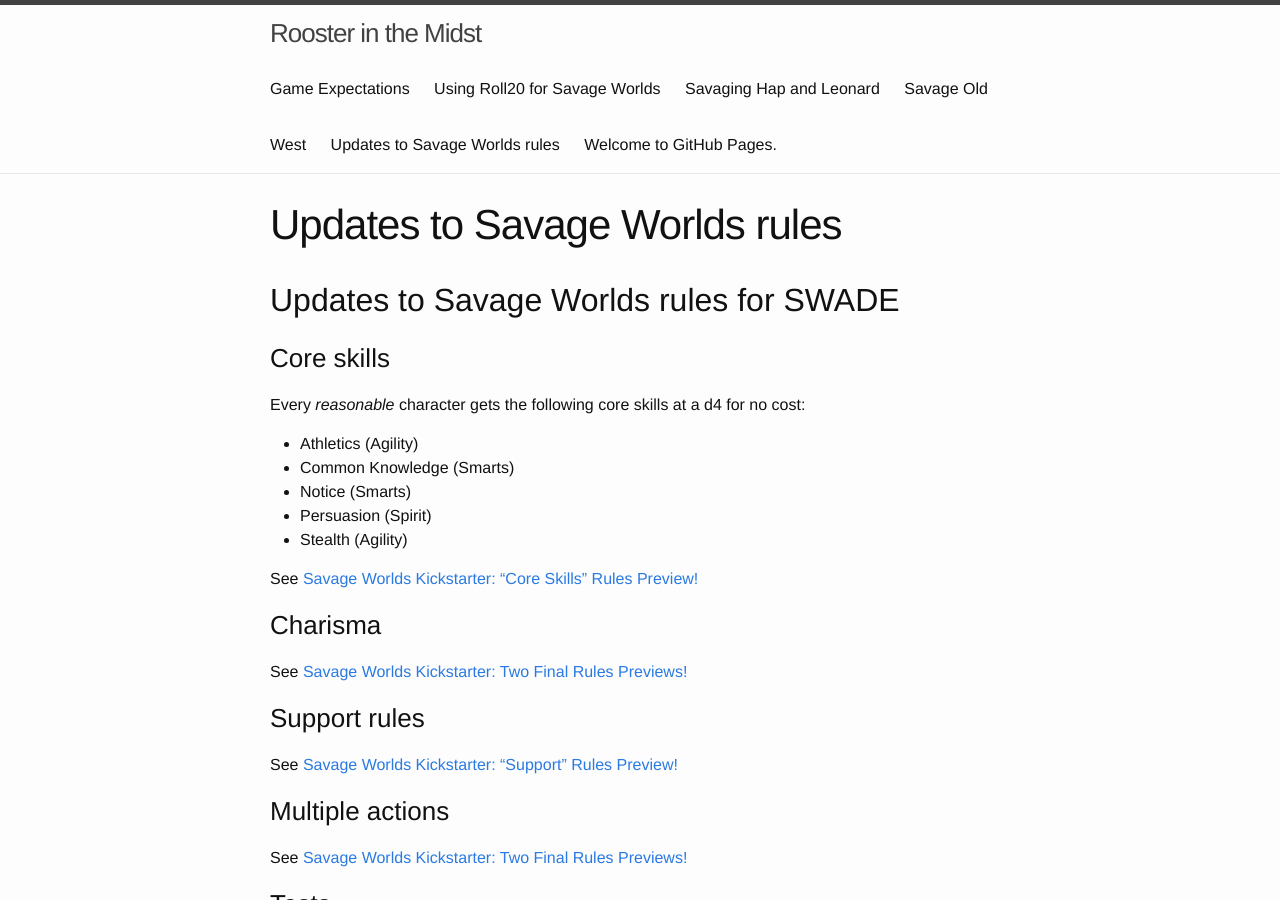
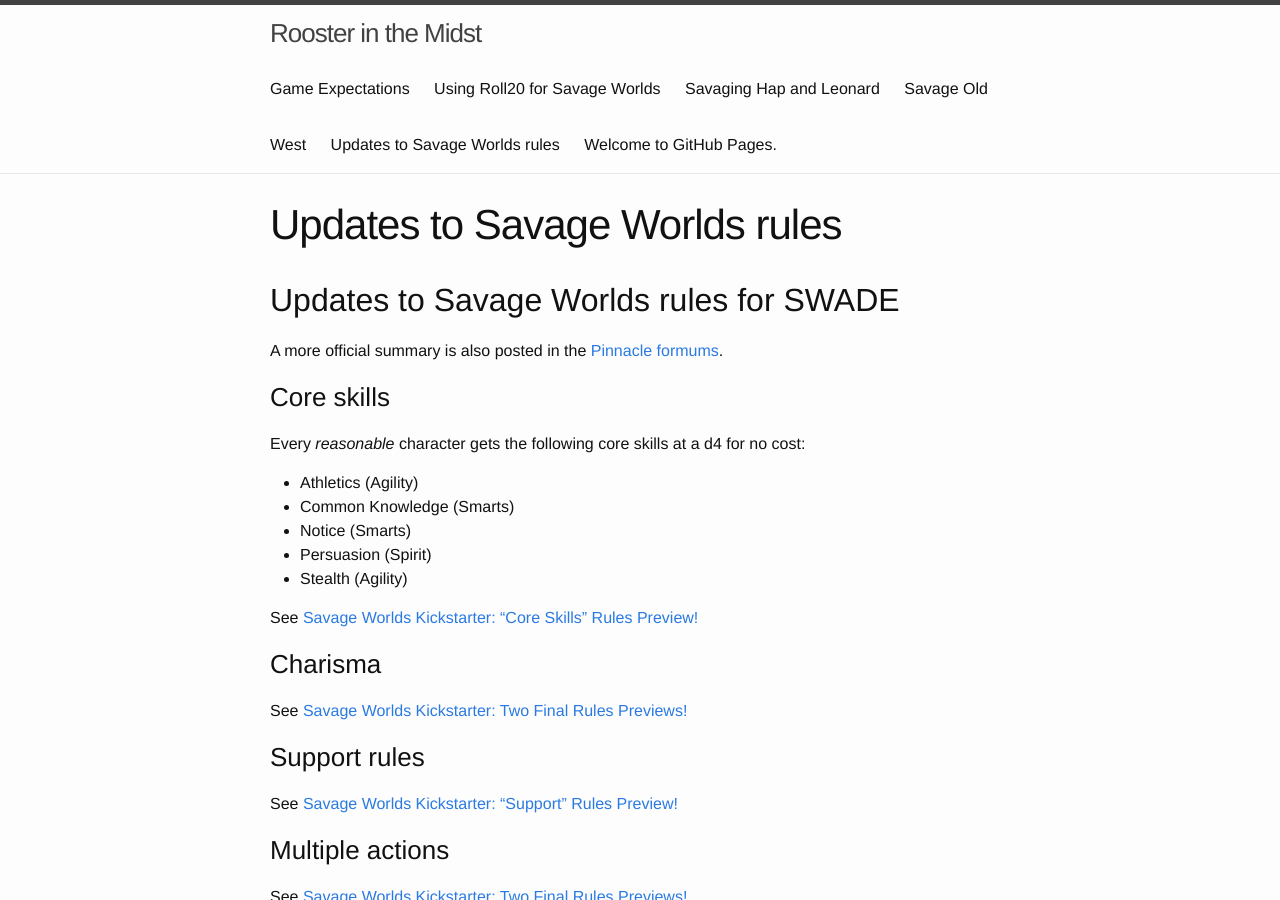
Before and after one commit to achall36/RoxvilleRooster.github.io, a Jekyll site: the page built from swade-rules-summary.md, in a window 1280 px wide and 900 px high. Built offline with Jekyll 4.4.1, drawn with Linux system fonts in a browser that asks for light colours.

Commit message:
Update swade-rules-summary.md

```diff
--- a/swade-rules-summary.md
+++ b/swade-rules-summary.md
@@ -5,6 +5,8 @@
 ---
 
 ## Updates to Savage Worlds rules for SWADE
+
+A more official summary is also posted in the [Pinnacle formums](https://www.pegforum.com/forum/savage-worlds/savage-worlds-general-chat/12025-savage-worlds-adventure-edition%E2%80%94general-feedback?fbclid=IwAR1NyaJsaxRYiQYujPiv5OFpC9DBC9XXTNGK8nLtiS6qJeICUVziEdElUXw).
 
 ### Core skills
 
```
